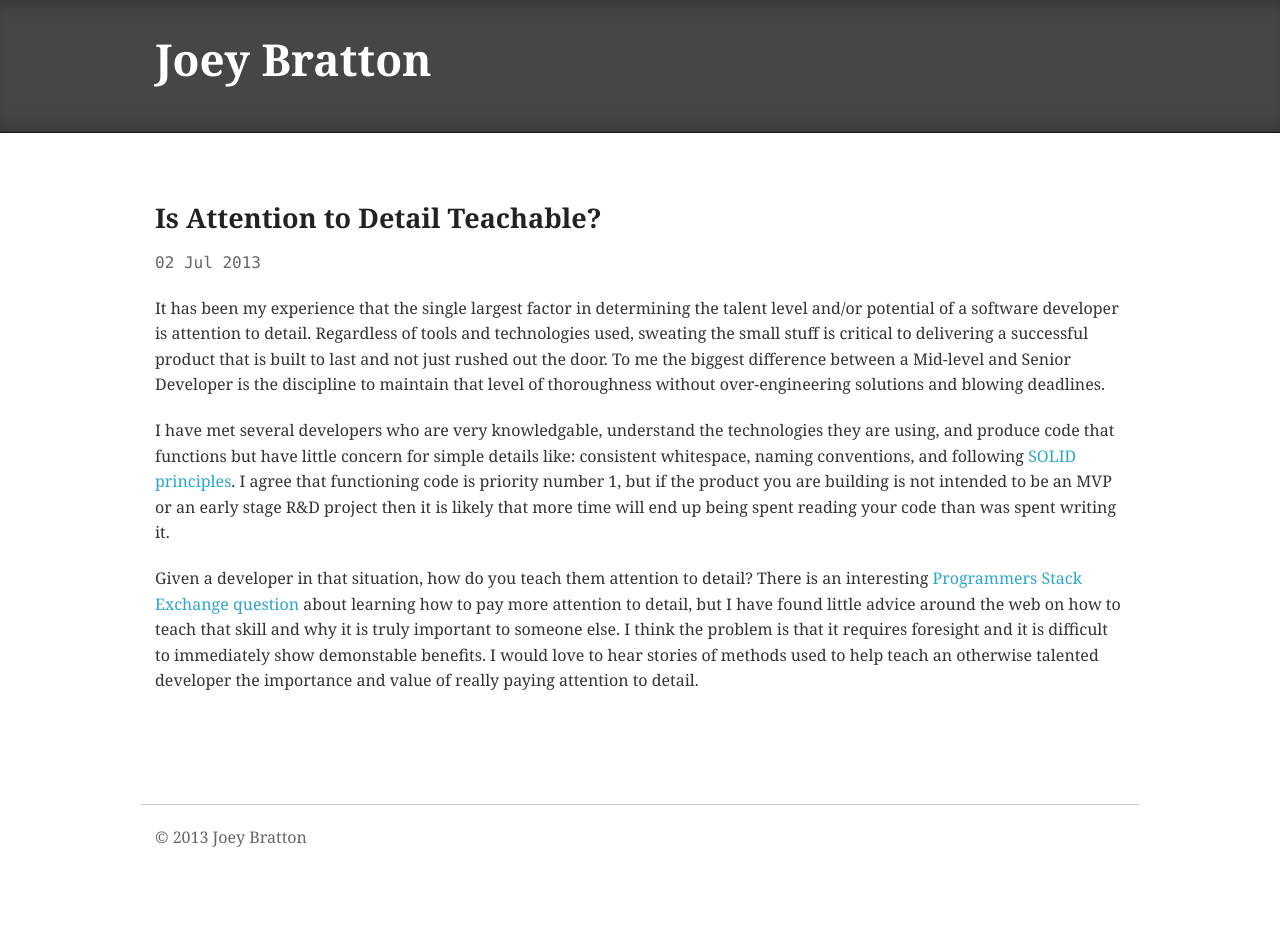
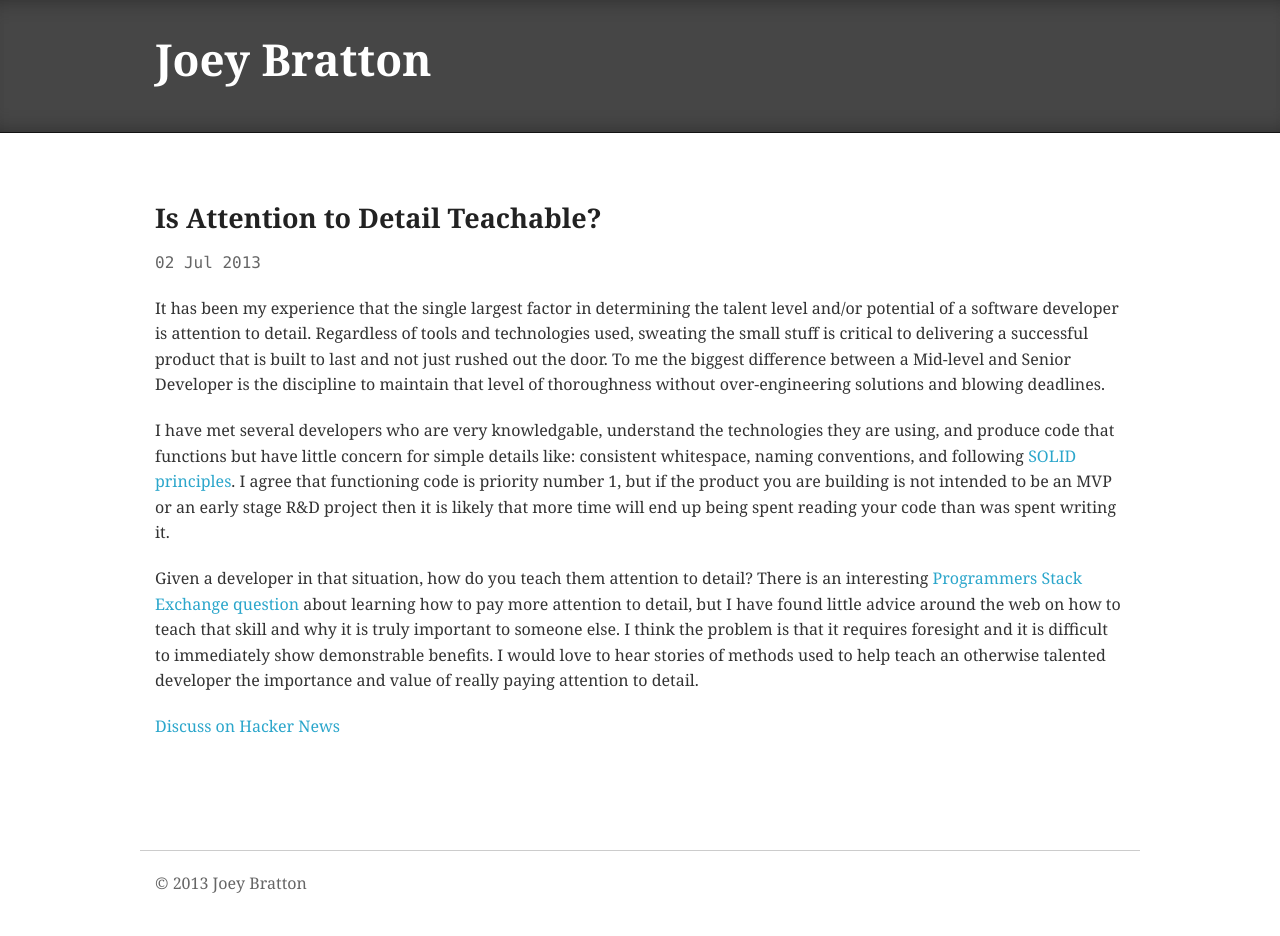
Before and after one commit to joeyb/joeyb.github.io, a Jekyll site: the page built from _posts/2013-07-02-is-attention-to-detail-teachable.md, in a window 1280 px wide. Built offline with Jekyll 4.4.1, drawn with Linux system fonts in a browser that asks for light colours; before the commit the page ends 900 px from its top, so only the background shows below that.

Commit message:
Add HN discussion link

```diff
--- a/_posts/2013-07-02-is-attention-to-detail-teachable.md
+++ b/_posts/2013-07-02-is-attention-to-detail-teachable.md
@@ -22,10 +22,12 @@ Given a developer in that situation, how do you teach them attention to detail?
 interesting [Programmers Stack Exchange question][2] about learning how to pay more attention to
 detail, but I have found little advice around the web on how to teach that skill and why it is truly
 important to someone else. I think the problem is that it requires foresight and it is difficult to
-immediately show demonstable benefits. I would love to hear stories of methods used to help teach an
+immediately show demonstrable benefits. I would love to hear stories of methods used to help teach an
 otherwise talented developer the importance and value of really paying attention to detail.
 
+[Discuss on Hacker News][3]
 
 
 [1]: http://butunclebob.com/ArticleS.UncleBob.PrinciplesOfOod
 [2]: http://programmers.stackexchange.com/questions/107305/how-to-pay-more-attention-to-detail-as-a-developer
+[3]: https://news.ycombinator.com/item?id=5978095
```
